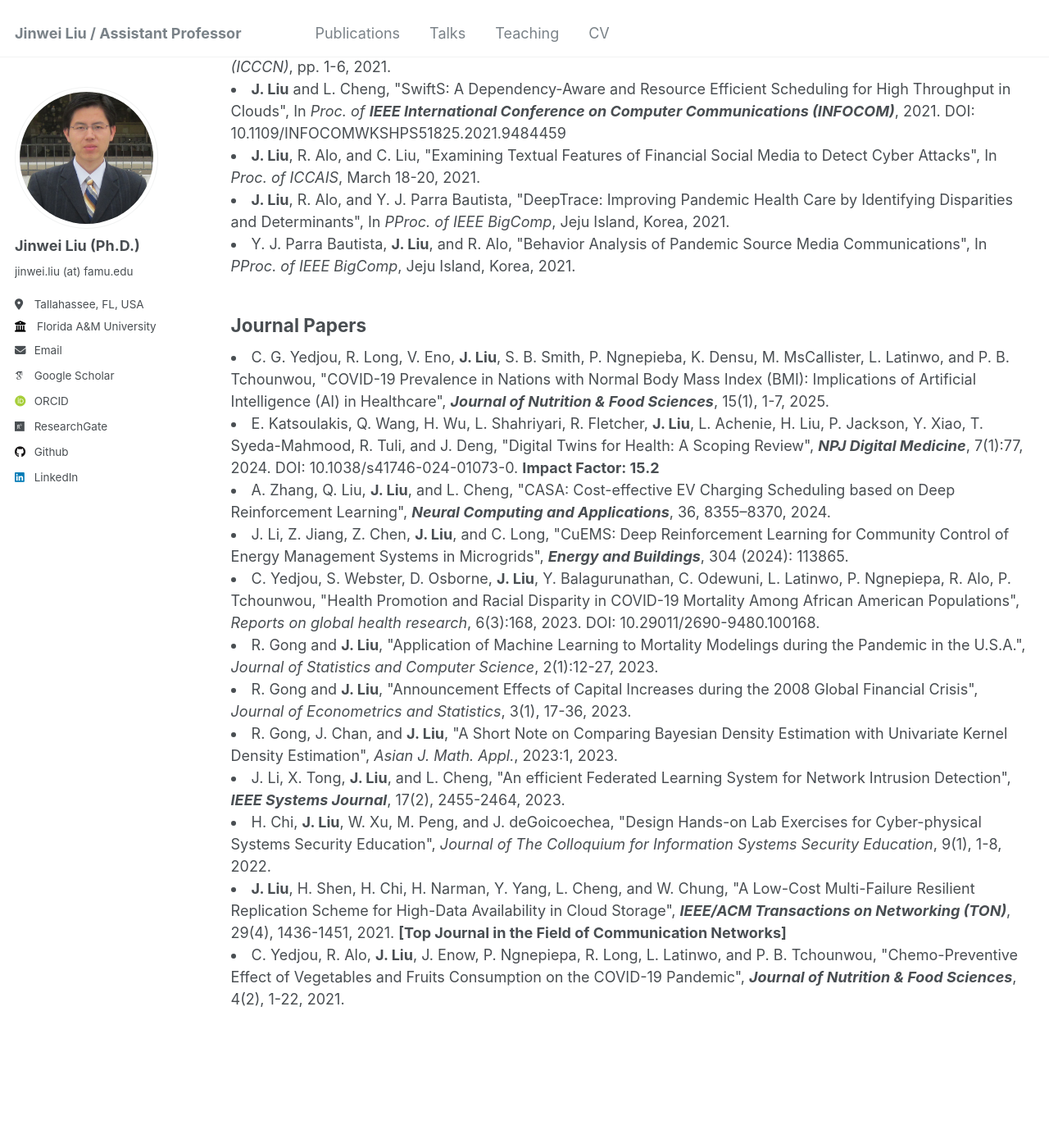
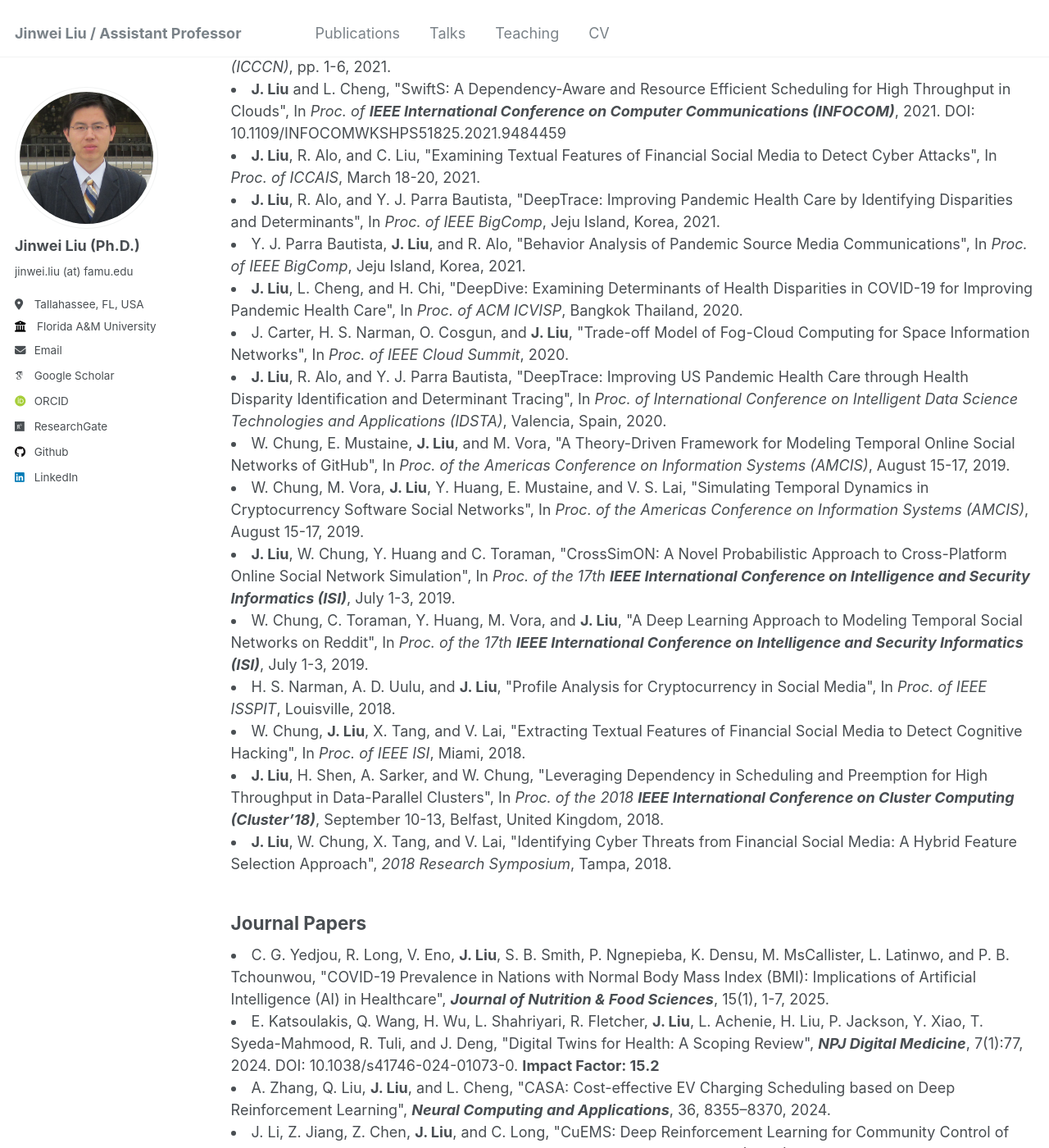
Before and after one commit to jinweiliucu/jinweiliucu.github.io, a Jekyll site: the page built from _publications/publications.html, in a window 1280 px wide and 1400 px high, scrolled down 1598 px. Shown: the whole window at 82% size. Built offline with Jekyll 4.4.1, drawn with Linux system fonts in a browser that asks for light colours; some web fonts are replaced; some of the changed text lies outside the part shown.

Commit message:
Update publications.html

```diff
--- a/_publications/publications.html
+++ b/_publications/publications.html
@@ -168,13 +168,79 @@ author_profile: true
 
 		<li>
 		<strong>J. Liu</strong>, R. Alo, and Y. J. Parra Bautista, "DeepTrace: Improving Pandemic Health Care by Identifying Disparities and Determinants",
-	    	In <em>PProc. of IEEE BigComp</em>, Jeju Island, Korea, 2021.
+	    	In <em>Proc. of IEEE BigComp</em>, Jeju Island, Korea, 2021.
 		<!-- [<a href="/website/paper/Ning_MSCC.pdf">Paper</a>]</span> -->
 		</li>
 
 		<li>
 		Y. J. Parra Bautista, <strong>J. Liu</strong>, and R. Alo, "Behavior Analysis of Pandemic Source Media Communications",
-	    	In <em>PProc. of IEEE BigComp</em>, Jeju Island, Korea, 2021.
+	    	In <em>Proc. of IEEE BigComp</em>, Jeju Island, Korea, 2021.
+		<!-- [<a href="/website/paper/Ning_MSCC.pdf">Paper</a>]</span> -->
+		</li>
+
+		<li>
+		<strong>J. Liu</strong>, L. Cheng, and H. Chi, "DeepDive: Examining Determinants of Health Disparities in COVID-19 for Improving Pandemic Health Care",
+	    	In <em>Proc. of ACM ICVISP</em>, Bangkok Thailand, 2020.
+		<!-- [<a href="/website/paper/Ning_MSCC.pdf">Paper</a>]</span> -->
+		</li>
+
+		<li>
+		J. Carter, H. S. Narman, O. Cosgun, and <strong>J. Liu</strong>, "Trade-off Model of Fog-Cloud Computing for Space Information Networks",
+	    	In <em>Proc. of IEEE Cloud Summit</em>, 2020.
+		<!-- [<a href="/website/paper/Ning_MSCC.pdf">Paper</a>]</span> -->
+		</li>
+
+		<li>
+		<strong>J. Liu</strong>, R. Alo, and Y. J. Parra Bautista, "DeepTrace: Improving US Pandemic Health Care through Health Disparity Identification and Determinant Tracing",
+	    	In <em>Proc. of International Conference on Intelligent Data Science Technologies and Applications (IDSTA)</em>, Valencia, Spain, 2020.
+		<!-- [<a href="/website/paper/Ning_MSCC.pdf">Paper</a>]</span> -->
+		</li>
+
+		<li>
+		W. Chung, E. Mustaine, <strong>J. Liu</strong>, and M. Vora, "A Theory-Driven Framework for Modeling Temporal Online Social Networks of GitHub",
+	    	In <em>Proc. of the Americas Conference on Information Systems (AMCIS)</em>, August 15-17, 2019.
+		<!-- [<a href="/website/paper/Ning_MSCC.pdf">Paper</a>]</span> -->
+		</li>
+
+		<li>
+		W. Chung, M. Vora, <strong>J. Liu</strong>, Y. Huang, E. Mustaine, and V. S. Lai, "Simulating Temporal Dynamics in Cryptocurrency Software Social Networks",
+	    	In <em>Proc. of the Americas Conference on Information Systems (AMCIS)</em>, August 15-17, 2019.
+		<!-- [<a href="/website/paper/Ning_MSCC.pdf">Paper</a>]</span> -->
+		</li>
+
+		<li>
+		<strong>J. Liu</strong>, W. Chung, Y. Huang and C. Toraman, "CrossSimON: A Novel Probabilistic Approach to Cross-Platform Online Social Network Simulation",
+	    	In <em>Proc. of the 17th <strong>IEEE International Conference on Intelligence and Security Informatics (ISI)</strong></em>, July 1-3, 2019.
+		<!-- [<a href="/website/paper/Ning_MSCC.pdf">Paper</a>]</span> -->
+		</li>
+
+		<li>
+		W. Chung, C. Toraman, Y. Huang, M. Vora, and <strong>J. Liu</strong>, "A Deep Learning Approach to Modeling Temporal Social Networks on Reddit",
+	    	In <em>Proc. of the 17th <strong>IEEE International Conference on Intelligence and Security Informatics (ISI)</strong></em>, July 1-3, 2019.
+		<!-- [<a href="/website/paper/Ning_MSCC.pdf">Paper</a>]</span> -->
+		</li>
+
+		<li>
+		H. S. Narman, A. D. Uulu, and <strong>J. Liu</strong>, "Profile Analysis for Cryptocurrency in Social Media",
+	    	In <em>Proc. of IEEE ISSPIT</em>, Louisville, 2018.
+		<!-- [<a href="/website/paper/Ning_MSCC.pdf">Paper</a>]</span> -->
+		</li>
+
+		<li>
+		W. Chung, <strong>J. Liu</strong>, X. Tang, and V. Lai, "Extracting Textual Features of Financial Social Media to Detect Cognitive Hacking",
+	    	In <em>Proc. of IEEE ISI</em>, Miami, 2018.
+		<!-- [<a href="/website/paper/Ning_MSCC.pdf">Paper</a>]</span> -->
+		</li>
+
+		<li>
+		<strong>J. Liu</strong>, H. Shen, A. Sarker, and W. Chung, "Leveraging Dependency in Scheduling and Preemption for High Throughput in Data-Parallel Clusters",
+	    	In <em>Proc. of the 2018 <strong>IEEE International Conference on Cluster Computing (Cluster’18)</strong></em>, September 10-13, Belfast, United Kingdom, 2018.
+		<!-- [<a href="/website/paper/Ning_MSCC.pdf">Paper</a>]</span> -->
+		</li>
+
+		<li>
+		<strong>J. Liu</strong>, W. Chung, X. Tang, and V. Lai, "Identifying Cyber Threats from Financial Social Media: A Hybrid Feature Selection Approach",
+	    	<em>2018 Research Symposium</em>, Tampa, 2018.
 		<!-- [<a href="/website/paper/Ning_MSCC.pdf">Paper</a>]</span> -->
 		</li>
 
@@ -263,3 +329,24 @@ author_profile: true
 	   </span><br>
 	   </li>
      </li>
+
+     <li>H. Chi, M. Ghaffari, A. Srinivasan, and <strong>J. Liu</strong>, "Development of Cybersecurity Lab Exercises for Mobile Health",
+      <em> Journal of The Colloquium for Information Systems Security Education</em>, 7(1), 1-6, 2020.
+      <!-- [<a href="/website/paper/jsan.pdf">Paper</a>] -->
+	   </span><br>
+	   </li>
+     </li>
+
+     <li>X. Chen, L. Cheng, C. Liu, Q. Liu, <strong>J. Liu</strong>, Y. Mao, and J. Murphy, "A WOA-Based Optimization Approach for Task Scheduling in Cloud Computing Systems",
+      <strong><em> IEEE Systems Journal</em></strong>, 14(3), 3117-3128, 2020.
+      <!-- [<a href="/website/paper/jsan.pdf">Paper</a>] -->
+	   </span><br>
+	   </li>
+     </li>
+
+     <li><strong>J. Liu</strong>, H. Shen, and H. S. Narman, "Popularity-Aware Multi-Failure Resilient and Cost-Effective Replication for High Data Durability in Cloud Storage",
+      <strong><em> IEEE Transactions on Parallel and Distributed Systems (TPDS)</em></strong>, 30(10), 2355-2369, 2019.
+      <!-- [<a href="/website/paper/jsan.pdf">Paper</a>] -->
+	   </span><br>
+	   </li>
+     </li>
```
